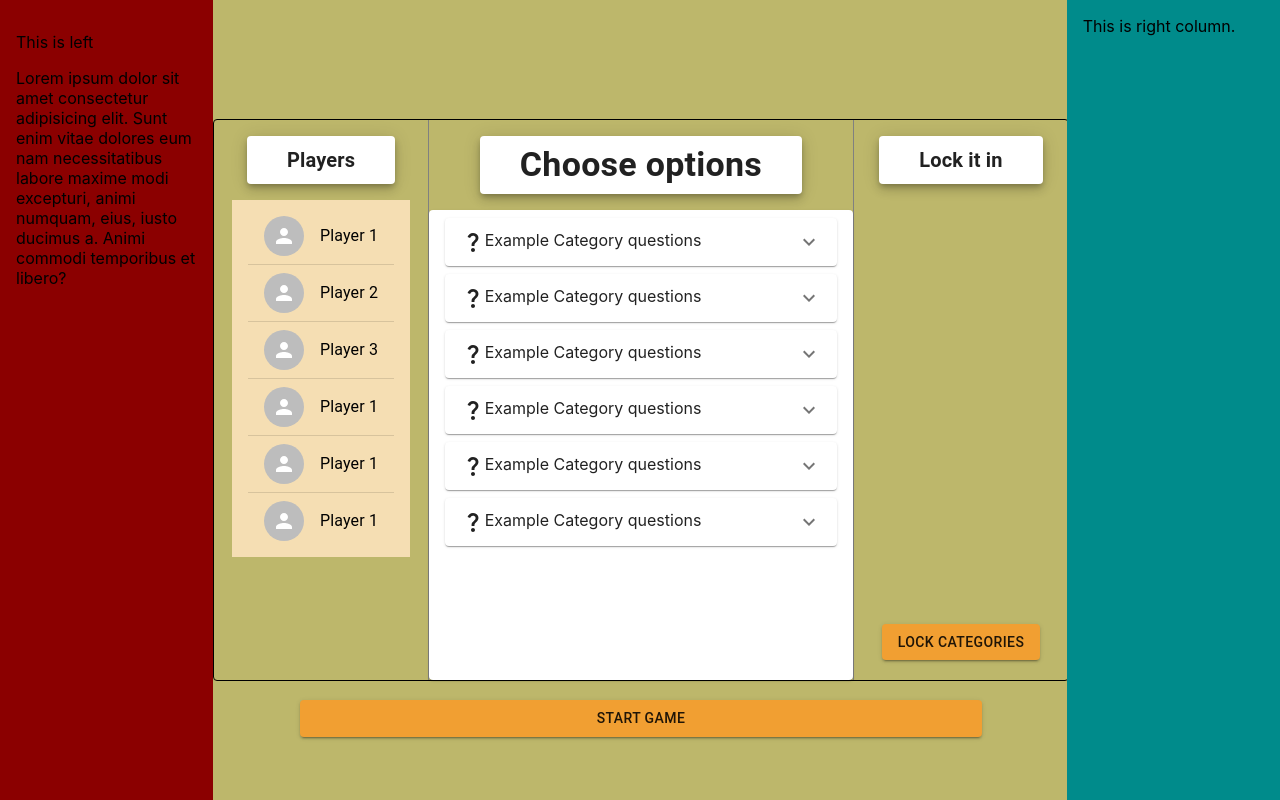
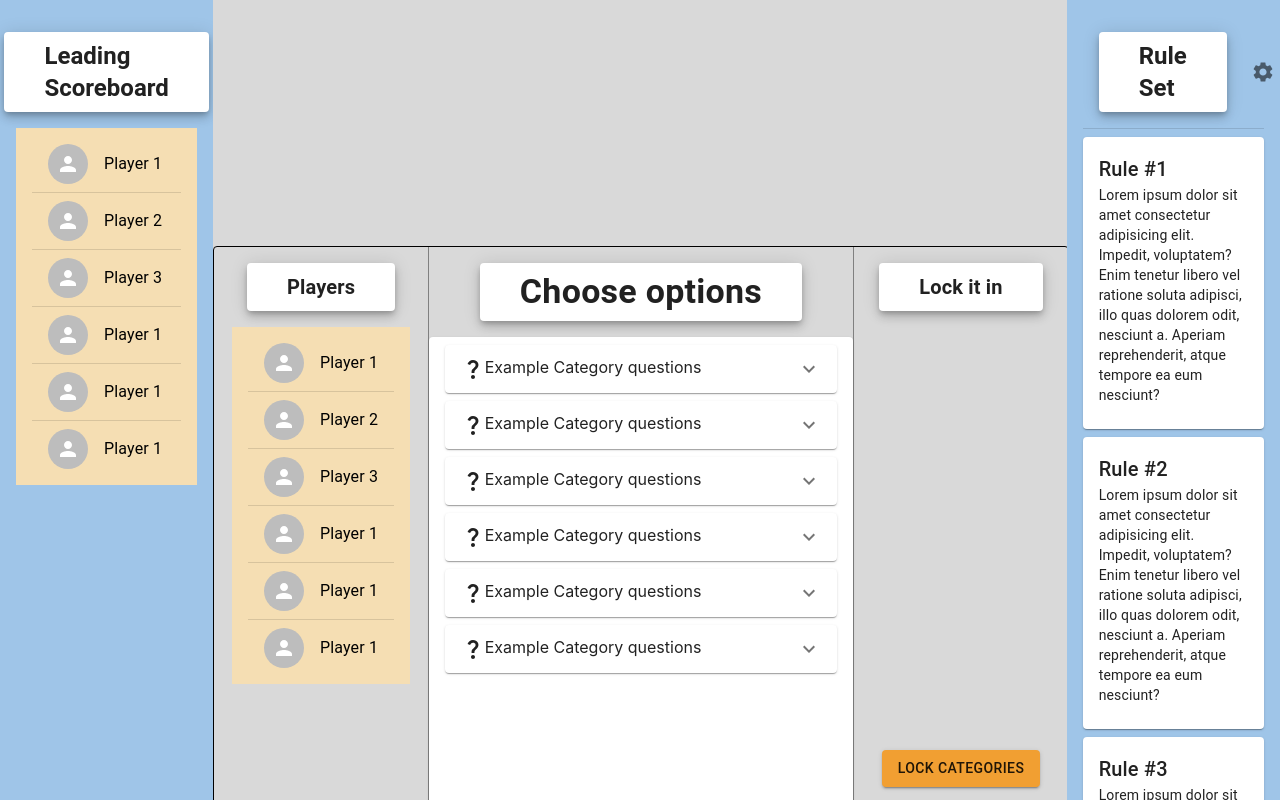
Before and after one commit to The-Older-Ones/frontend-project, a React (Create React App) app: page / in a window 1280 px wide. Shown: the top 800 px of the page. Built offline with nearby package versions, Linux system fonts and the light colour scheme.

Commit message:
Done with Lobby Page Layout

```diff
--- a/src/components/lobbyComponents/LobbyBoxLayout.js
+++ b/src/components/lobbyComponents/LobbyBoxLayout.js
@@ -5,9 +5,10 @@ import CategoryAccordion from "./categoryComponents/CategoryAccordion";
 import PlayerList from "./playerComponents/PlayerList";
 
 function LobbyBoxLayout() {
+
   return (
     <Box
-      maxWidth="900px"
+      maxWidth="1100px"
       mx="auto"
       sx={{
         width: "100%",
@@ -41,7 +42,6 @@ function LobbyBoxLayout() {
             borderRight: "1px solid gray",
             borderLeft: "1px solid gray",
             flexGrow: 1,
-            maxWidth: "600px",
             height: "100%",
           }}
         >
@@ -81,7 +81,9 @@ function LobbyBoxLayout() {
             }}
           >
             <HeadingCard variant={"6"} title={"Lock it in"} />
-            <Button variant="contained" sx={{mb: '20px'}}>Lock Categories</Button>
+            <Button variant="contained" sx={{ mb: "20px" }}>
+              Lock Categories
+            </Button>
           </Box>
         </Grid>
       </Grid>
--- a/src/components/lobbyComponents/LobbyPageLayout.js
+++ b/src/components/lobbyComponents/LobbyPageLayout.js
@@ -1,7 +1,10 @@
 import React from "react";
 import { Box, Grid } from "@mui/material";
 import LobbyBoxLayout from "./LobbyBoxLayout";
+import { BaseColors } from "../../theme";
 // import HeadingCard from "./cardComponents/HeadingCard";
+import LeaderBoard from "./playerComponents/LeaderBoard";
+import RuleSet from "./ruleComponents/RuleSet";
 
 function LobbyPageLayout() {
   return (
@@ -15,29 +18,22 @@ function LobbyPageLayout() {
     >
       <Grid container sx={{ minHeight: "100vh" }}>
         <Grid item xs={12} md={2}>
-          <Box p={2} bgcolor={"darkred"} sx={{ height: "100%" }}>
-            <p>This is left</p>
-            <p>
-              Lorem ipsum dolor sit amet consectetur adipisicing elit. Sunt enim
-              vitae dolores eum nam necessitatibus labore maxime modi excepturi,
-              animi numquam, eius, iusto ducimus a. Animi commodi temporibus et
-              libero?
-            </p>
+          <Box p={2} bgcolor="secondary.light" sx={{ height: "100%" }}>
+            <LeaderBoard />
           </Box>
         </Grid>
 
         <Grid item xs={12} md={8}>
           <Box sx={{ width: "100%", height: "100%" }}>
-
             <Box
               sx={{
-                bgcolor: "darkkhaki",
+                bgcolor: BaseColors.neutral,
                 height: "100%",
                 width: "100%",
                 display: "flex",
                 justifyContent: "center",
                 alignItems: "center",
-                flexDirection: 'column',
+                flexDirection: "column",
               }}
             >
               {/* <HeadingCard variant={"2"} title={"Lobby Page"}/> */}
@@ -47,8 +43,8 @@ function LobbyPageLayout() {
         </Grid>
 
         <Grid item xs={12} md={2}>
-          <Box p={2} bgcolor={"darkcyan"} sx={{ height: "100%" }}>
-            This is right column.
+          <Box p={2} bgcolor="secondary.light" sx={{ height: "100%" }}>
+            <RuleSet />
           </Box>
         </Grid>
       </Grid>
--- /dev/null
+++ b/src/components/lobbyComponents/playerComponents/LeaderBoard.js
@@ -0,0 +1,15 @@
+import { Box } from "@mui/material";
+import React from "react";
+import HeadingCard from "../cardComponents/HeadingCard";
+import PlayerList from "./PlayerList";
+
+function LeaderBoard() {
+  return (
+    <Box>
+      <HeadingCard title="Leading Scoreboard" variant="5"></HeadingCard>
+      <PlayerList></PlayerList>
+    </Box>
+  );
+}
+
+export default LeaderBoard;
--- /dev/null
+++ b/src/components/lobbyComponents/ruleComponents/RuleSet.js
@@ -0,0 +1,87 @@
+import React from "react";
+import HeadingCard from "../cardComponents/HeadingCard";
+import {
+  Box,
+  Divider,
+  Card,
+  CardContent,
+  Typography,
+  IconButton,
+  Dialog,
+  DialogTitle,
+  DialogContent,
+  DialogContentText,
+  DialogActions,
+  Button,
+  FormControl,
+  Checkbox,
+} from "@mui/material";
+import SettingsIcon from "@mui/icons-material/Settings";
+import { useTheme } from "@emotion/react";
+
+function RuleSet() {
+  const theme = useTheme();
+
+  // Modal with functionality is coming
+  return (
+    <Box>
+      <Box display="flex">
+        <HeadingCard title="Rule Set" variant="5" />
+        <IconButton>
+          <SettingsIcon />
+        </IconButton>
+        <Dialog open={false}>
+          <DialogTitle>Rule settings</DialogTitle>
+          <DialogContent>
+            <DialogContentText>Set your game settings</DialogContentText>
+            <FormControl>
+              <Checkbox></Checkbox>
+            </FormControl>
+          </DialogContent>
+          <DialogActions>
+            <Button variant="contained">Cancel</Button>
+            <Button variant="contained">Save</Button>
+          </DialogActions>
+        </Dialog>
+      </Box>
+
+      <Divider />
+
+      <Card sx={{ my: theme.spacing(1) }}>
+        <CardContent>
+          <Typography variant="h6">Rule #1</Typography>
+          <Typography variant="body2">
+            Lorem ipsum dolor sit amet consectetur adipisicing elit. Impedit,
+            voluptatem? Enim tenetur libero vel ratione soluta adipisci, illo
+            quas dolorem odit, nesciunt a. Aperiam reprehenderit, atque tempore
+            ea eum nesciunt?
+          </Typography>
+        </CardContent>
+      </Card>
+      <Card sx={{ my: theme.spacing(1) }}>
+        <CardContent>
+          <Typography variant="h6">Rule #2</Typography>
+          <Typography variant="body2">
+            Lorem ipsum dolor sit amet consectetur adipisicing elit. Impedit,
+            voluptatem? Enim tenetur libero vel ratione soluta adipisci, illo
+            quas dolorem odit, nesciunt a. Aperiam reprehenderit, atque tempore
+            ea eum nesciunt?
+          </Typography>
+        </CardContent>
+      </Card>
+      <Card sx={{ my: theme.spacing(1) }}>
+        <CardContent>
+          <Typography variant="h6">Rule #3</Typography>
+          <Typography variant="body2">
+            Lorem ipsum dolor sit amet consectetur adipisicing elit. Impedit,
+            voluptatem? Enim tenetur libero vel ratione soluta adipisci, illo
+            quas dolorem odit, nesciunt a. Aperiam reprehenderit, atque tempore
+            ea eum nesciunt?
+          </Typography>
+        </CardContent>
+      </Card>
+    </Box>
+  );
+}
+
+export default RuleSet;
--- a/src/index.css
+++ b/src/index.css
@@ -1,6 +1,6 @@
-html, body {
-  overflow-y: hidden;
-}
+/* html, body { */
+  /* overflow-y: hidden;
+} */
 
 body {
   margin: 0;
```
